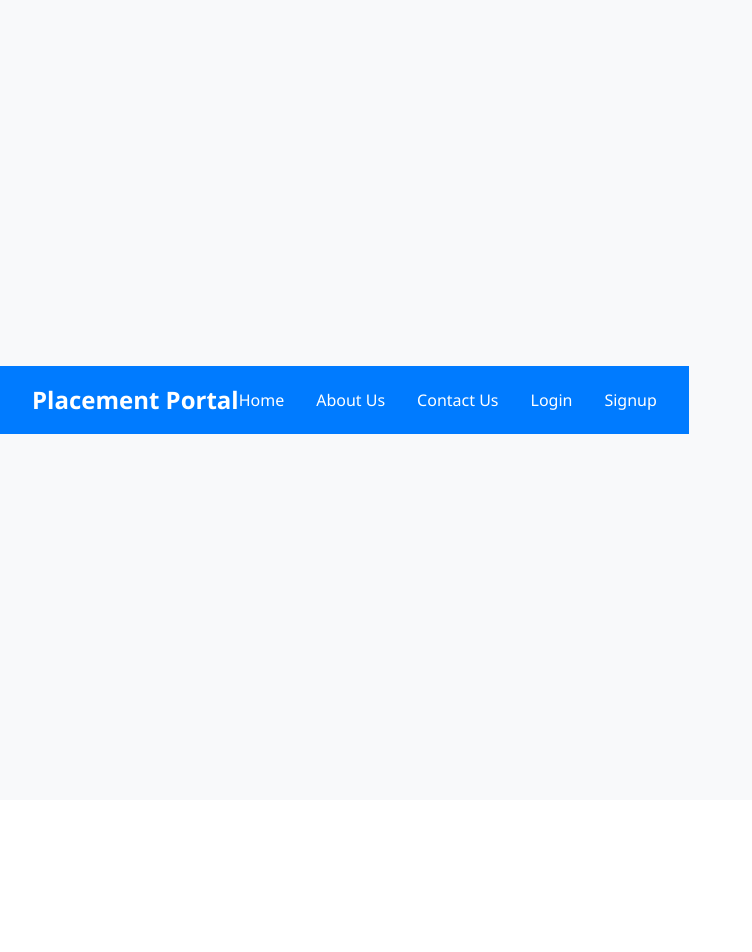
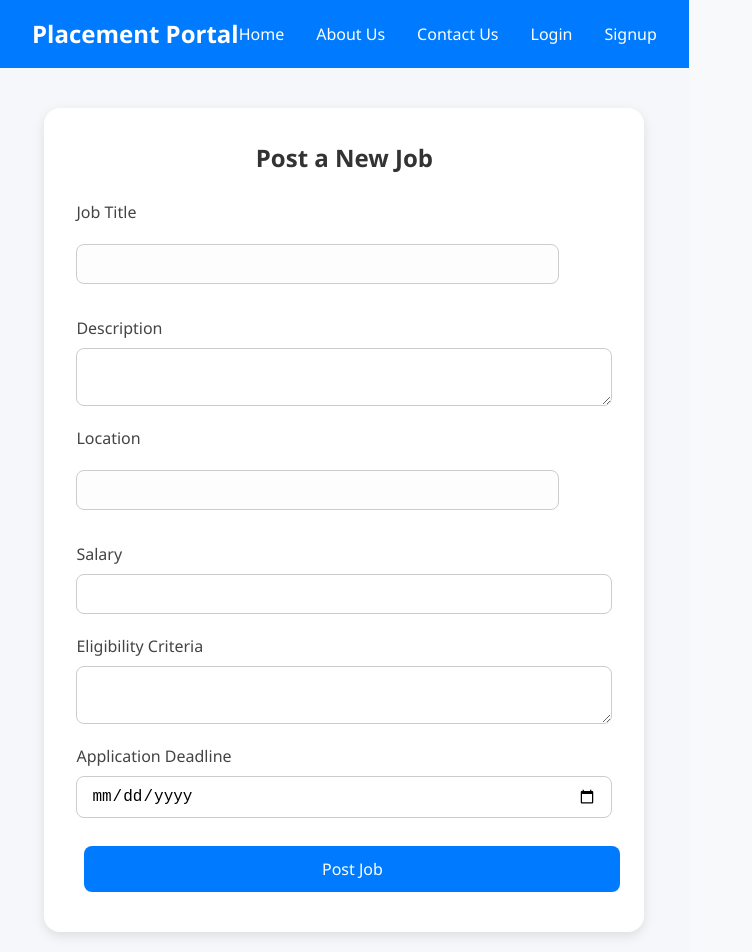
Before and after one commit to tanish0310/Placement-Portal, a React (Vite) app in the folder frontend/: page /company/PostJob in a window 1280 px wide. Shown: the top 952 px of the page, without its empty margins (0-752 px from the left). Before the commit the page ends 800 px from the top, so only its background shows below. Built offline with nearby package versions, Linux system fonts and the light colour scheme.

Commit message:
added postjob feature

```diff
--- a/frontend/src/App.jsx
+++ b/frontend/src/App.jsx
@@ -9,8 +9,8 @@ import StudentDashboard from "./pages/student/StudentDashboard";
 import Navbar from "./components/Navbar";
 import CompanyDashboard from "./pages/company/CompanyDashboard";
 import AdminDashboard from "./pages/admin/AdminDashboard";
-// import UpdateProfile from "./pages/student/UpdateProfile"; // Added import
-// import ChangePassword from "./pages/student/ChangePassword"; // Added import
+import PostJob from "./pages/company/PostJob";
+
 
 function App() {
   return (
@@ -30,10 +30,10 @@ function App() {
           path="/company/CompanyDashboard"
           element={<CompanyDashboard />}
         />
-        <Route
-          path="/admin/AdminDashboard"
-          element={<AdminDashboard />}
-        />
+        <Route path="/admin/AdminDashboard" element={<AdminDashboard />} />
+        <Route path="/admin/AdminDashboard" element={<AdminDashboard />} />
+        <Route path="/admin/AdminDashboard" element={<AdminDashboard />} />
+        <Route path="/company/PostJob" element={<PostJob />} />
         {/* <Route path="/student/update-profile" element={<UpdateProfile />} />
         <Route path="/student/change-password" element={<ChangePassword />} /> */}
       </Routes>
--- a/frontend/src/pages/Login.jsx
+++ b/frontend/src/pages/Login.jsx
@@ -45,7 +45,7 @@ const Login = () => {
   }
 
   return (
-    <div className="center-page">
+    <div className="center-page" style={{ backgroundImage: `url(${bgImage})` }}>
       <div className="form-container">
         <h2>{userType.charAt(0).toUpperCase() + userType.slice(1)} Login</h2>
         <form onSubmit={handleLogin}>
--- /dev/null
+++ b/frontend/src/pages/company/PostJob.css
@@ -0,0 +1,68 @@
+.post-job-container {
+  display: flex;
+  justify-content: center;
+  padding: 40px;
+  background-color: #f5f7fa;
+  min-height: 100vh;
+}
+
+.post-job-card {
+  background-color: white;
+  border-radius: 16px;
+  box-shadow: 0 4px 12px rgba(0, 0, 0, 0.1);
+  padding: 32px;
+  max-width: 600px;
+  width: 100%;
+}
+
+.post-job-title {
+  font-size: 24px;
+  font-weight: bold;
+  margin-bottom: 24px;
+  text-align: center;
+  color: #333;
+}
+
+.post-job-form .form-group {
+  margin-bottom: 20px;
+  display: flex;
+  flex-direction: column;
+}
+
+.post-job-form label {
+  margin-bottom: 8px;
+  font-weight: 500;
+  color: #444;
+}
+
+.post-job-form input,
+.post-job-form textarea {
+  padding: 10px 14px;
+  font-size: 16px;
+  border: 1px solid #ccc;
+  border-radius: 8px;
+  transition: border-color 0.3s ease;
+  resize: vertical;
+}
+
+.post-job-form input:focus,
+.post-job-form textarea:focus {
+  border-color: #007bff;
+  outline: none;
+}
+
+.submit-btn {
+  background-color: #007bff;
+  color: white;
+  padding: 12px 20px;
+  border: none;
+  border-radius: 8px;
+  cursor: pointer;
+  font-size: 16px;
+  width: 100%;
+  transition: background-color 0.3s ease;
+}
+
+.submit-btn:hover {
+  background-color: #0056b3;
+}
--- /dev/null
+++ b/frontend/src/pages/company/PostJob.jsx
@@ -0,0 +1,103 @@
+import React, { useState } from "react";
+import "./PostJob.css"; // CSS file for styles
+
+const PostJob = () => {
+  const [jobData, setJobData] = useState({
+    title: "",
+    description: "",
+    location: "",
+    salary: "",
+    eligibility: "",
+    deadline: "",
+  });
+
+  const handleChange = (e) => {
+    setJobData({ ...jobData, [e.target.name]: e.target.value });
+  };
+
+  const handleSubmit = (e) => {
+    e.preventDefault();
+    console.log("Job Posted:", jobData);
+    setJobData({
+      title: "",
+      description: "",
+      location: "",
+      salary: "",
+      eligibility: "",
+      deadline: "",
+    });
+  };
+
+  return (
+    <div className="post-job-container">
+      <div className="post-job-card">
+        <h2 className="post-job-title">Post a New Job</h2>
+        <form onSubmit={handleSubmit} className="post-job-form">
+          <div className="form-group">
+            <label>Job Title</label>
+            <input
+              type="text"
+              name="title"
+              value={jobData.title}
+              onChange={handleChange}
+              required
+            />
+          </div>
+          <div className="form-group">
+            <label>Description</label>
+            <textarea
+              name="description"
+              value={jobData.description}
+              onChange={handleChange}
+              required
+            />
+          </div>
+          <div className="form-group">
+            <label>Location</label>
+            <input
+              type="text"
+              name="location"
+              value={jobData.location}
+              onChange={handleChange}
+              required
+            />
+          </div>
+          <div className="form-group">
+            <label>Salary</label>
+            <input
+              type="number"
+              name="salary"
+              value={jobData.salary}
+              onChange={handleChange}
+              required
+            />
+          </div>
+          <div className="form-group">
+            <label>Eligibility Criteria</label>
+            <textarea
+              name="eligibility"
+              value={jobData.eligibility}
+              onChange={handleChange}
+              required
+            />
+          </div>
+          <div className="form-group">
+            <label>Application Deadline</label>
+            <input
+              type="date"
+              name="deadline"
+              value={jobData.deadline}
+              onChange={handleChange}
+              required
+            />
+          </div>
+          <button type="submit" className="submit-btn">
+            Post Job
+          </button>
+        </form>
+      </div>
+    </div>
+  );
+};
+
+export default PostJob;
```
